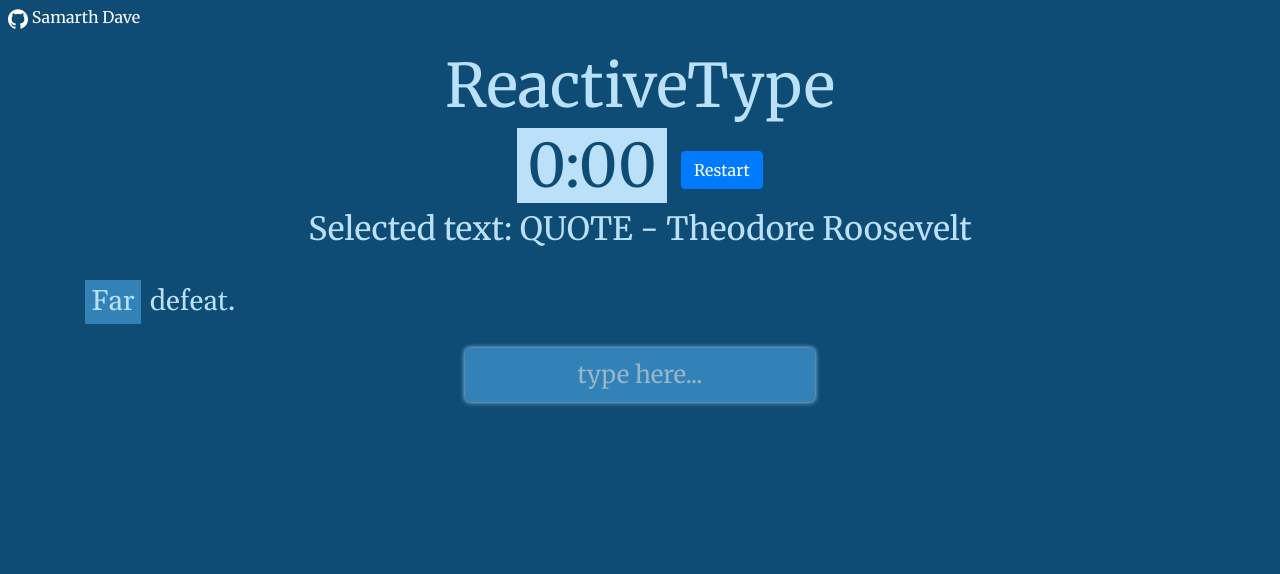
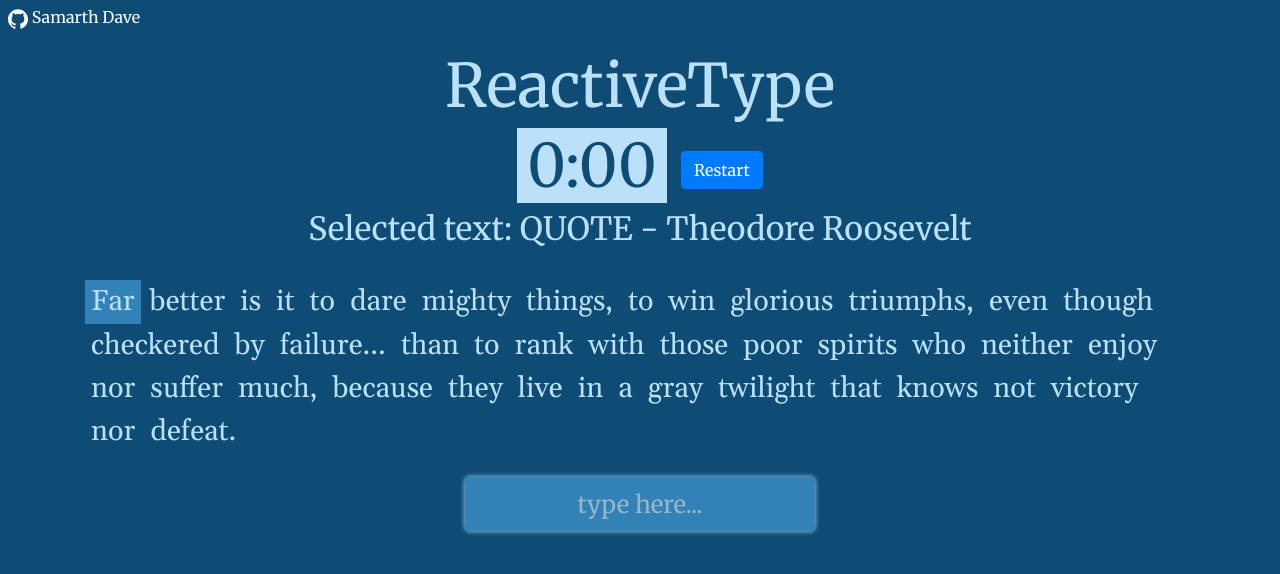
Before and after one commit to samarthdave/reactive-type, a React (Create React App) app: page / in a window 1280 px wide. Shown: the top 574 px of the page. Built offline with nearby package versions, Linux system fonts and the light colour scheme.

Commit message:
Show quote/string progress & fix quote

```diff
--- a/src/components/ParagraphInput.js
+++ b/src/components/ParagraphInput.js
@@ -24,8 +24,8 @@ function ParagraphInput({ wordList, activeIndex, userType }) {
               // split those parts up with a span
               return <div key={i} className='active'>
                 <span className="substr-a">{a}</span>
-                <span className={`${error ? 'substr-b' : ''}`}>{b}</span>
-                <span>{c}</span>
+                <span className={`substr-b ${error ? 'error' : ''}`}>{b}</span>
+                <span className="substr-c">{c}</span>
               </div>;
             } else {
               return <div key={i}>{word}</div>;
--- a/src/media/quote.json
+++ b/src/media/quote.json
@@ -1,5 +1,5 @@
 {
   "type": "QUOTE",
   "author": "Theodore Roosevelt",
-  "content": "Far defeat."
+  "content": "Far better is it to dare mighty things, to win glorious triumphs, even though checkered by failure... than to rank with those poor spirits who neither enjoy nor suffer much, because they live in a gray twilight that knows not victory nor defeat."
 }
--- a/src/style/dark-theme.css
+++ b/src/style/dark-theme.css
@@ -48,7 +48,11 @@ textarea.form-control,
 /* ------------------ */
 /* (user error on input) */
 
-span.substr-b {
+span.substr-a {
+  color: #6a8caf;
+}
+
+span.substr-b.error {
   background-color: #e89da2;
   color: #3282b8;
 }
```
